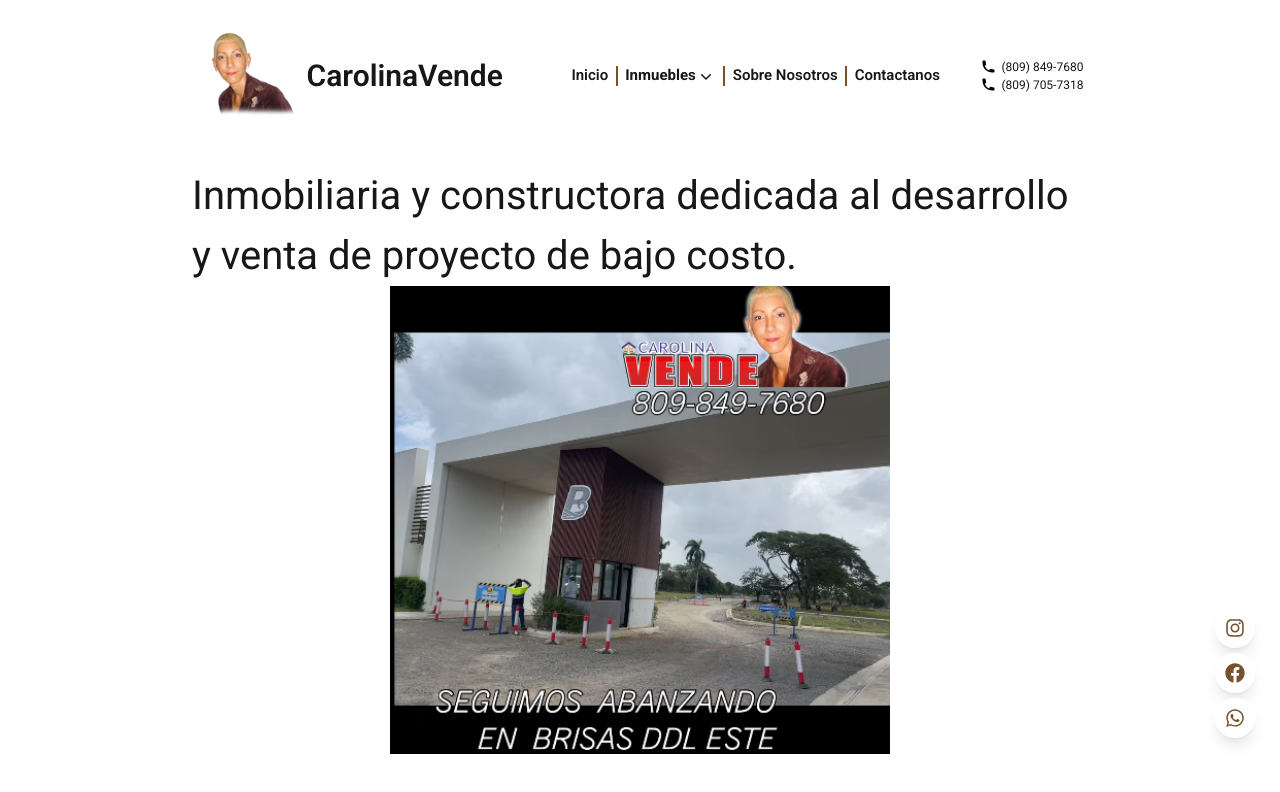
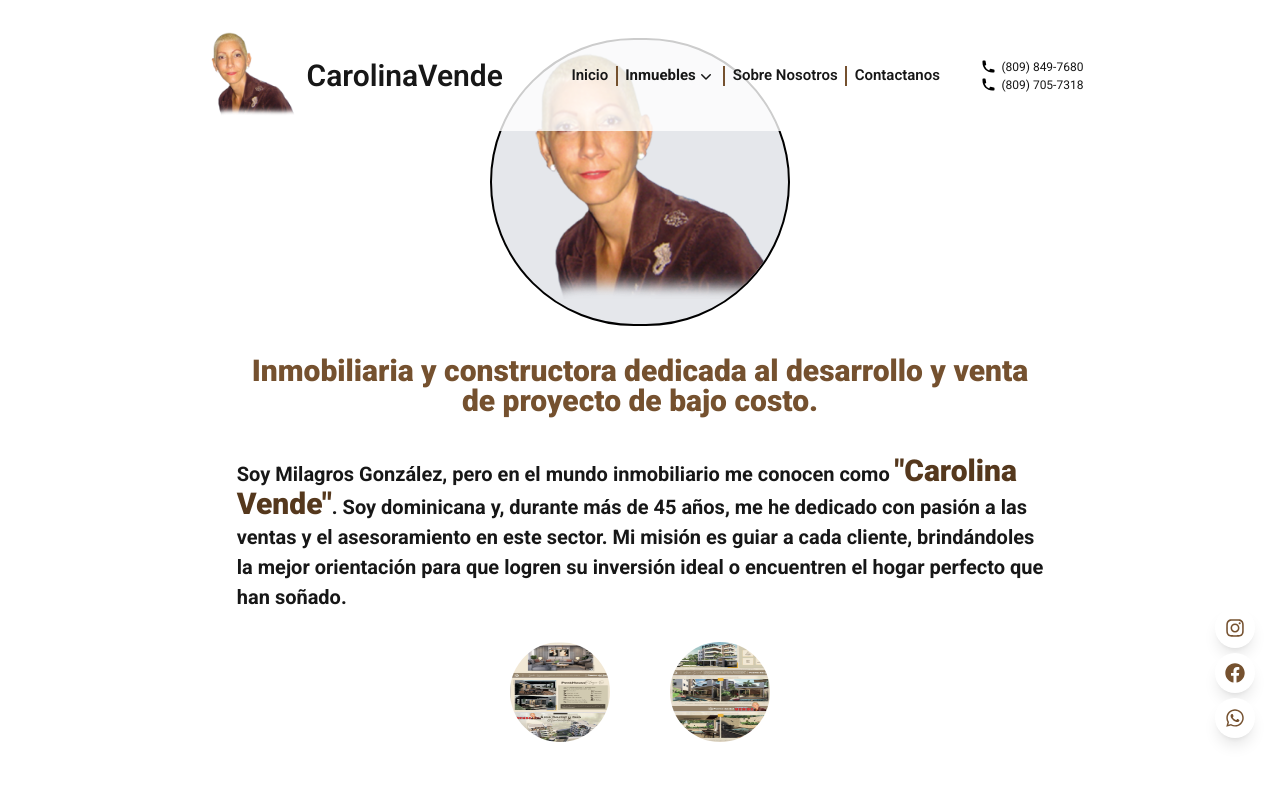
Before and after one commit to DavidRParra/CarolinaVendePage, a Next.js app: page /nosotros in a window 1280 px wide. Shown: the top 792 px of the page. Built offline with nearby package versions, Linux system fonts and the light colour scheme.

Commit message:
Agregar la parte de "Sobre nosotros"

```diff
--- a/src/app/nosotros/page.tsx
+++ b/src/app/nosotros/page.tsx
@@ -4,11 +4,63 @@
 function NosotrosPage(){
     return (
         <div className="flex justify-center items-center w-[70vw] h-[90vh] mx-auto gap-6">
-            <div className="flex flex-col items-center h-full justify-center pt-[20rem]">
-                <h2 className=" text-[4rem]">Inmobiliaria y constructora dedicada al desarrollo y venta de proyecto de bajo costo.</h2>
-                <Link href={"https://www.instagram.com/p/DN0p9tvXFs0/"} target="_blank">
-                    <Image src={"/image.png"} alt="IG" width={500} height={300}/>
-                </Link>
+            <div className="flex flex-col items-center gap-12 h-full justify-center text-[2rem] w-[90%] pt-[6rem]">
+
+                <div
+                    className=""
+                >
+                    <Image
+                        src={"/Carolina_Vende_Foto.png"}
+                        alt="IG"
+                        width={300}
+                        height={300}
+                        className="rounded-full border-[.2rem] border-black bg-gray-200"
+                    />
+                </div>
+
+                <div className="flex flex-col gap-16">
+                    <h2
+                        className="font-black text-center text-5xl text-[#75512f]"
+                    >
+                        Inmobiliaria y constructora dedicada al desarrollo y venta de proyecto de bajo costo.
+                    </h2>
+
+                    <p className="font-bold">
+                        Soy Milagros González, pero en el mundo inmobiliario me conocen como <b className="font-black text-[#55381d] text-5xl">"Carolina Vende"</b>. Soy dominicana y, durante más de 45 años, me he dedicado con pasión a las ventas y el asesoramiento en este sector. Mi misión es guiar a cada cliente, brindándoles la mejor orientación para que logren su inversión ideal o encuentren el hogar perfecto que han soñado.
+                    </p>
+                </div>
+
+                <div className="flex gap-[6rem]">
+                    <Link
+                        href={"https://www.instagram.com/p/DNwUPO5Qmzu/"}
+                    >
+
+                        <Image
+                            src={"/Publicacion_1.png"}
+                            alt="Publicacion IG 1"
+                            width={200}
+                            height={200}
+                            className="rounded-full w-[10rem] h-[10rem]"
+                        />
+
+                    </Link>
+
+                    <Link
+                        href={"https://www.instagram.com/p/DNwT0i6QsO2/"}
+                    >
+
+                        <Image
+                            src={"/Publicacion_2.png"}
+                            alt="Publicacion IG 2"
+                            width={200}
+                            height={200}
+                            className="rounded-full w-[10rem] h-[10rem]"
+                        />
+
+                    </Link>
+                </div>
+
+
             </div>
 
         </div>
```
Also changed, not shown: public/Publicacion_1.png (added), public/Publicacion_2.png (added).
